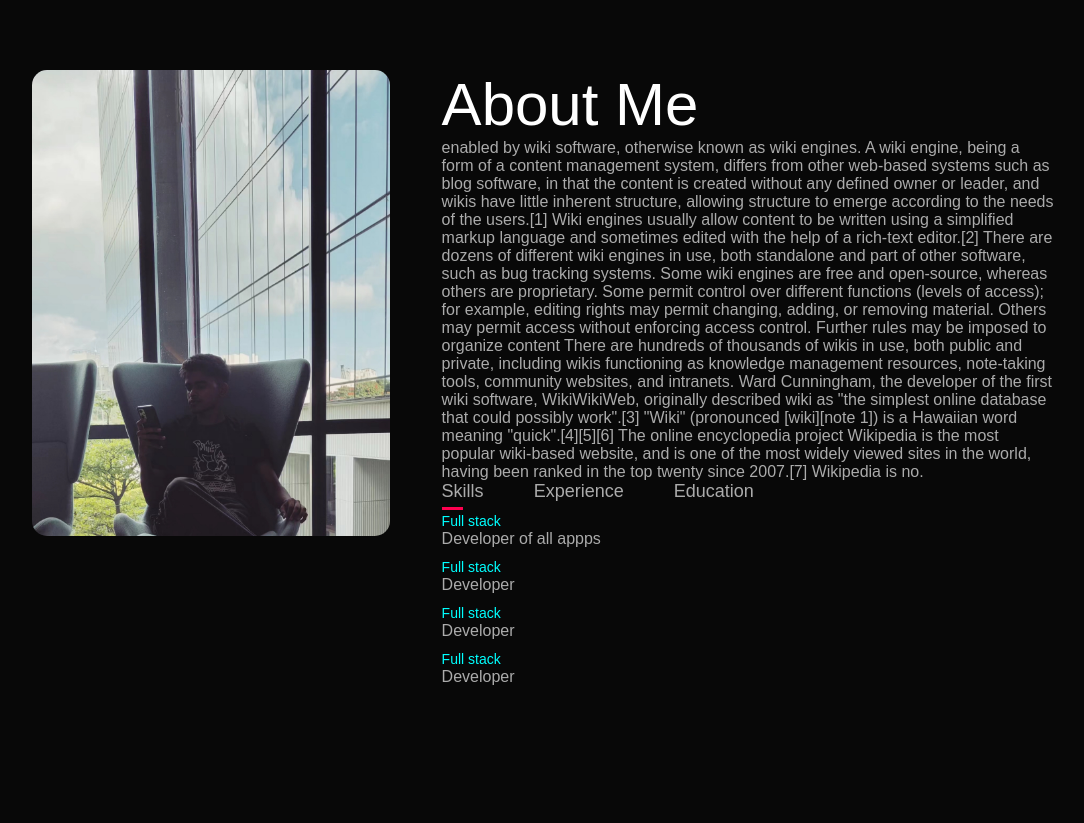
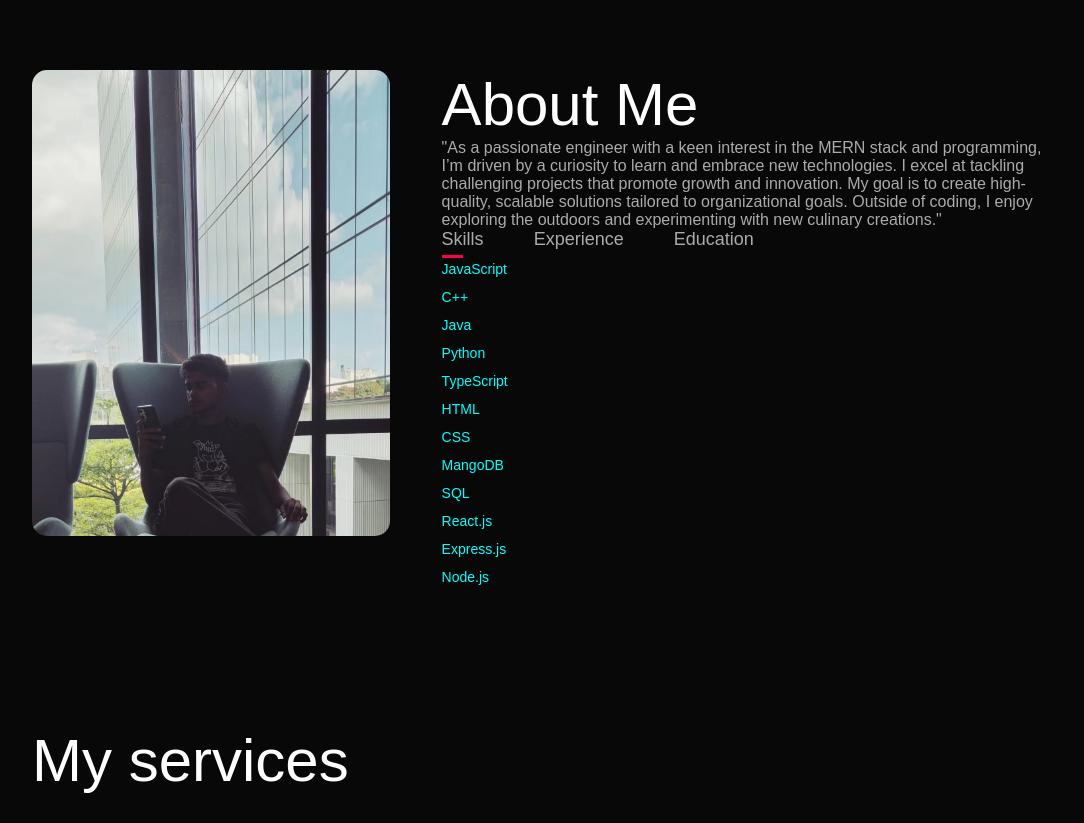
Before and after one commit to mohammedsharukhh/my-portfolio, a plain HTML site: page index.html in a window 1280 px wide. Shown: the part 820-1643 px from the top of the page, without its empty margins (96-1180 px from the left). Drawn offline with Linux system fonts and the light colour scheme.

Commit message:
updated Experience part

```diff
--- a/index.html
+++ b/index.html
@@ -23,7 +23,7 @@
         <i class="fa-solid fa-bars" onclick="openmenu()"></i>
     </nav>
     <div class="header-text">
-    <p>Fullstack Developer</p>
+    <p>MERN Stack Developer</p>
     <h1>Hi, iam <span>sharukh</span><br>from Bangalore</h1>
 </div>
 </div>
@@ -37,9 +37,7 @@
             </div>
             <div class="about-col-2">
                 <h1 class="sub-title">About Me</h1>
-                <p> enabled by wiki software, otherwise known as wiki engines. A wiki engine, being a form of a content management system, differs from other web-based systems such as blog software, in that the content is created without any defined owner or leader, and wikis have little inherent structure, allowing structure to emerge according to the needs of the users.[1] Wiki engines usually allow content to be written using a simplified markup language and sometimes edited with the help of a rich-text editor.[2] There are dozens of different wiki engines in use, both standalone and part of other software, such as bug tracking systems. Some wiki engines are free and open-source, whereas others are proprietary. Some permit control over different functions (levels of access); for example, editing rights may permit changing, adding, or removing material. Others may permit access without enforcing access control. Further rules may be imposed to organize content
-                    There are hundreds of thousands of wikis in use, both public and private, including wikis functioning as knowledge management resources, note-taking tools, community websites, and intranets. Ward Cunningham, the developer of the first wiki software, WikiWikiWeb, originally described wiki as "the simplest online database that could possibly work".[3] "Wiki" (pronounced [wiki][note 1]) is a Hawaiian word meaning "quick".[4][5][6]
-                    The online encyclopedia project Wikipedia is the most popular wiki-based website, and is one of the most widely viewed sites in the world, having been ranked in the top twenty since 2007.[7] Wikipedia is no.</p>
+                <p>"As a passionate engineer with a keen interest in the MERN stack and programming, I’m driven by a curiosity to learn and embrace new technologies. I excel at tackling challenging projects that promote growth and innovation. My goal is to create high-quality, scalable solutions tailored to organizational goals. Outside of coding, I enjoy exploring the outdoors and experimenting with new culinary creations."</p>
 
 
                     <div class="tab-titles">
@@ -49,28 +47,53 @@
                    </div>
                    <div class="tab-contents active-tab"id="Skills">
                     <ul>
-                        <li><span>Full stack</span><br>Developer of all appps</li>
-                        <li><span>Full stack</span><br>Developer</li>
-                        <li><span>Full stack</span><br>Developer</li>
-                        <li><span>Full stack</span><br>Developer</li>
+                        <li><span>JavaScript</span></li>
+                        <li><span>C++</span></li>
+                        <li><span>Java</span></li>
+                        <li><span>Python</span></li>
+                        <li><span>TypeScript</span></li>
+                        <li><span>HTML</span></li>
+                        <li><span>CSS</span></li>
+                        <li><span>MangoDB</span></li>
+                        <li><span>SQL</span></li>
+                        <li><span>React.js</span></li>
+                        <li><span>Express.js</span></li>
+                        <li><span>Node.js</span></li>
                     </ul>
                    </div>
                    <div class="tab-contents"id="Experience">
 
                     <ul>
-                        <li><span>Full stack</span><br>Developer of all appps</li>
-                        <li><span>Full stack</span><br>Developer</li>
-                        <li><span>Full stack</span><br>Developer</li>
-                        <li><span>Full stack</span><br>Developer</li>
+                        <li><span>Software Developer intern</span>As a Full Stack Development Intern at [Memtornix], I am gaining hands-on experience in both front-end and back-end development.
+                            My responsibilities
+                           Collaborating with the development team to build and enhance web applications using technologies like HTML5, CSS3, JavaScript, React, Node.js, and Express.
+                           Developing and integrating RESTful APIs, ensuring seamless communication between front-end and back-end systems.
+                           Contributing to database design and management using SQL
+                           Writing clean, maintainable code and conducting unit tests to ensure high-quality, bug-free releases.
+                           Troubleshooting and debugging software issues to improve application performance and user experience.
+                           Working closely with cross-functional teams to understand project requirements and deliver scalable solutions.</li>
+                        <li><span>Instrumental and control Engineering Intern</span><br>During my internship at the Defence Research and Development Organisation (DRDO) in the Gas Turbine Research Establishment (GTRE) sector, I had the unique opportunity to work on cutting-edge research and development in the field of signal conditioning for digital pressure scanner arrays. My key responsibilities included:
+
+                            Signal Conditioning: Developing and implementing methods for conditioning signals from digital pressure scanner arrays, ensuring accurate data capture and transmission for high-precision applications.
+                            Data Acquisition and Analysis: Analyzing sensor data, performing calibration and error-checking to ensure optimal sensor performance and data integrity.
+                            System Integration: Collaborating with engineers to integrate digital pressure scanner systems into broader turbine engine testing and monitoring frameworks.
+                            Software Development: Assisting in software development for signal processing, data visualization, and performance optimization.
+                            Research and Innovation: Conducting research into advanced signal conditioning techniques to improve the accuracy and reliability of pressure measurements in turbine engine applications.
+                            This internship provided valuable experience in applied signal processing, data acquisition systems, and working with high-performance systems in the aerospace and defense sectors.
+
+                            Feel free to adjust the timeline, responsibilities, or technologies based on your exact experience. This description emphasizes both your technical skills and the specialized nature of your work in the defense sector!</li>
+                        <li><span>Student Intern</span><br>As part of my academic journey at SJM Polytechnic, Chitradurga, I had the opportunity to complete an in-plant training at V V Technologies from 6th September 2021 to 16th September 2021. During this internship, I gained hands-on experience in Advanced Microcontroller Concepts, Sensor Interfaces, Project Documentation, and Code Development.
+
+                            I was exposed to real-world applications of embedded systems, where I learned the functionality of core divisions and contributed to various technical tasks. My time at V V Technologies was highly productive, and I am grateful for the opportunity to work with a skilled team that provided guidance and valuable learning experiences.
+
+                            This internship enhanced my technical knowledge and problem-solving skills, and I am looking forward to applying these insights in my future endeavors.</li>
                     </ul>
                    </div>
                    <div class="tab-contents"id="Education">
 
                     <ul>
-                        <li><span>Full stack</span><br>Developer of all appps</li>
-                         li><span>Full stack</span><br>Developer</li>
-                        <li><span>Full stack</span><br>Developer</li>
-                        <li><span>Full stack</span><br>Developer</li>
+                        <li><span>New Horizon College of Engineering</span><br>Electronic and Communication Engineering - 2024</li>
+                         li><span>SJM POLYTECHNIC</span><br>Electronic and Communication - 2021</li>
                     </ul>
                    </div>
                </div>
```
